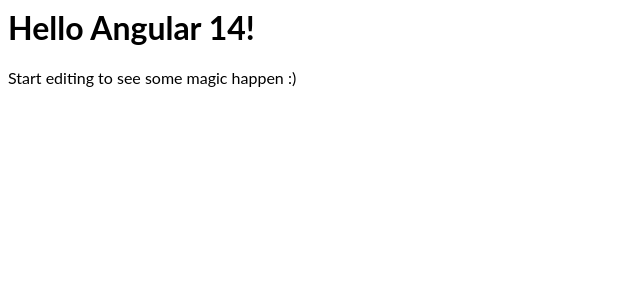
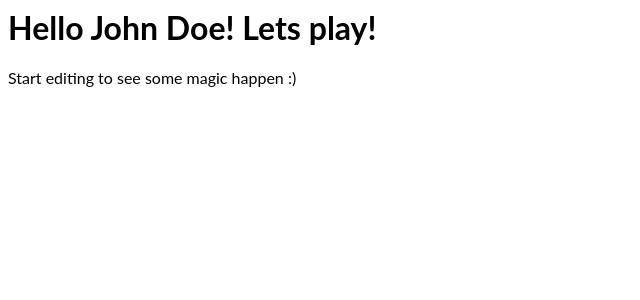
Before and after one commit to romankamantsev/ArcadeGame, an Angular app: page / in a window 1280 px wide. Shown: the top 300 px of the page, without its empty margins (0-640 px from the left). Built offline with nearby package versions, Linux system fonts and the light colour scheme.

Commit message:
Test commit

```diff
--- a/src/app/app.component.html
+++ b/src/app/app.component.html
@@ -1,4 +1,4 @@
-<hello name="{{ name }}"></hello>
+<app-header name="{{ playerName }}"></app-header>
 <p>
   Start editing to see some magic happen :)
 </p>
--- a/src/app/app.component.ts
+++ b/src/app/app.component.ts
@@ -1,10 +1,10 @@
-import { Component, VERSION } from '@angular/core';
+import { Component } from "@angular/core";
 
 @Component({
-  selector: 'my-app',
-  templateUrl: './app.component.html',
-  styleUrls: [ './app.component.css' ]
+  selector: "my-app",
+  templateUrl: "./app.component.html",
+  styleUrls: ["./app.component.css"]
 })
-export class AppComponent  {
-  name = 'Angular ' + VERSION.major;
+export class AppComponent {
+  playerName = "John Doe";
 }
--- /dev/null
+++ b/src/app/header.component.ts
@@ -0,0 +1,18 @@
+import { Component, Input } from "@angular/core";
+
+@Component({
+  selector: "app-header",
+  template: `
+    <h1>Hello {{ name }}! Lets play!</h1>
+  `,
+  styles: [
+    `
+      h1 {
+        font-family: Lato;
+      }
+    `
+  ]
+})
+export class HeaderComponent {
+  @Input() name: string;
+}
--- a/src/app/hello.component.ts
+++ /dev/null
@@ -1,10 +0,0 @@
-import { Component, Input } from '@angular/core';
-
-@Component({
-  selector: 'hello',
-  template: `<h1>Hello {{name}}!</h1>`,
-  styles: [`h1 { font-family: Lato; }`]
-})
-export class HelloComponent  {
-  @Input() name: string;
-}
```
Also changed, not shown: src/app/app.module.ts (+9 -9 lines).
